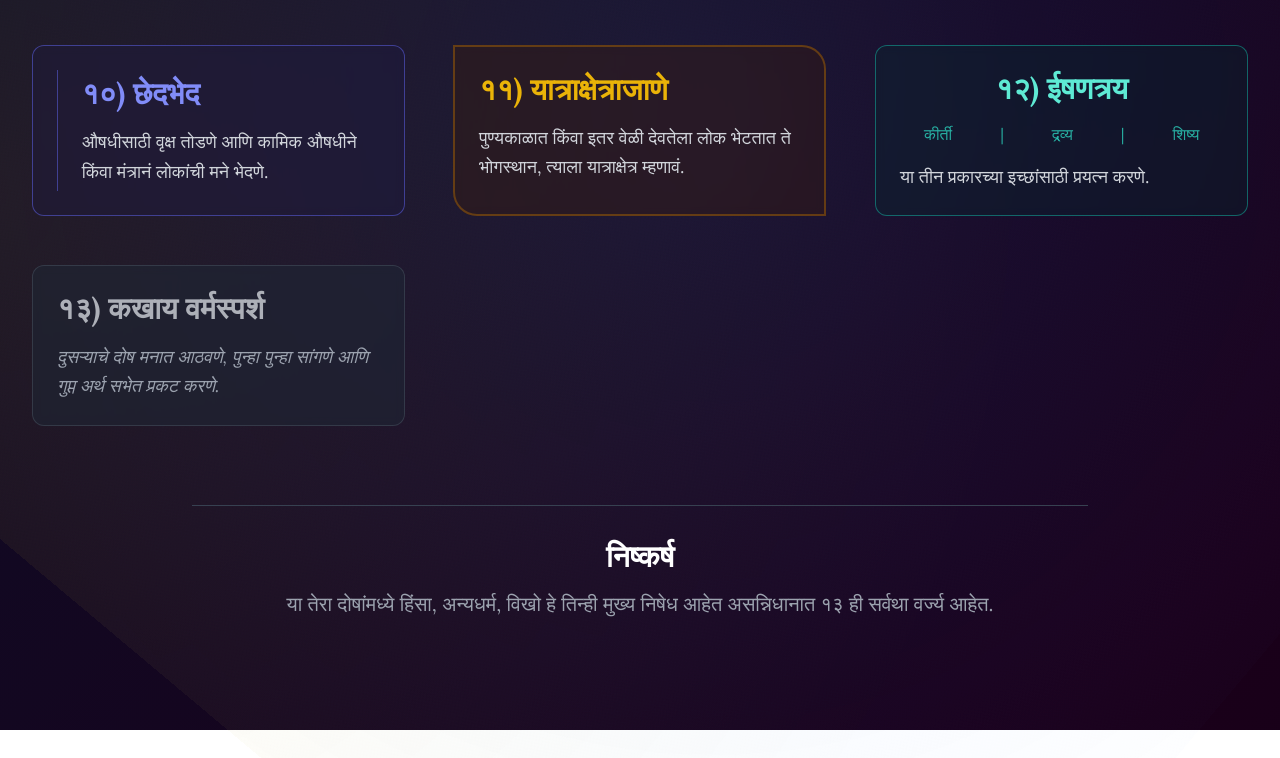
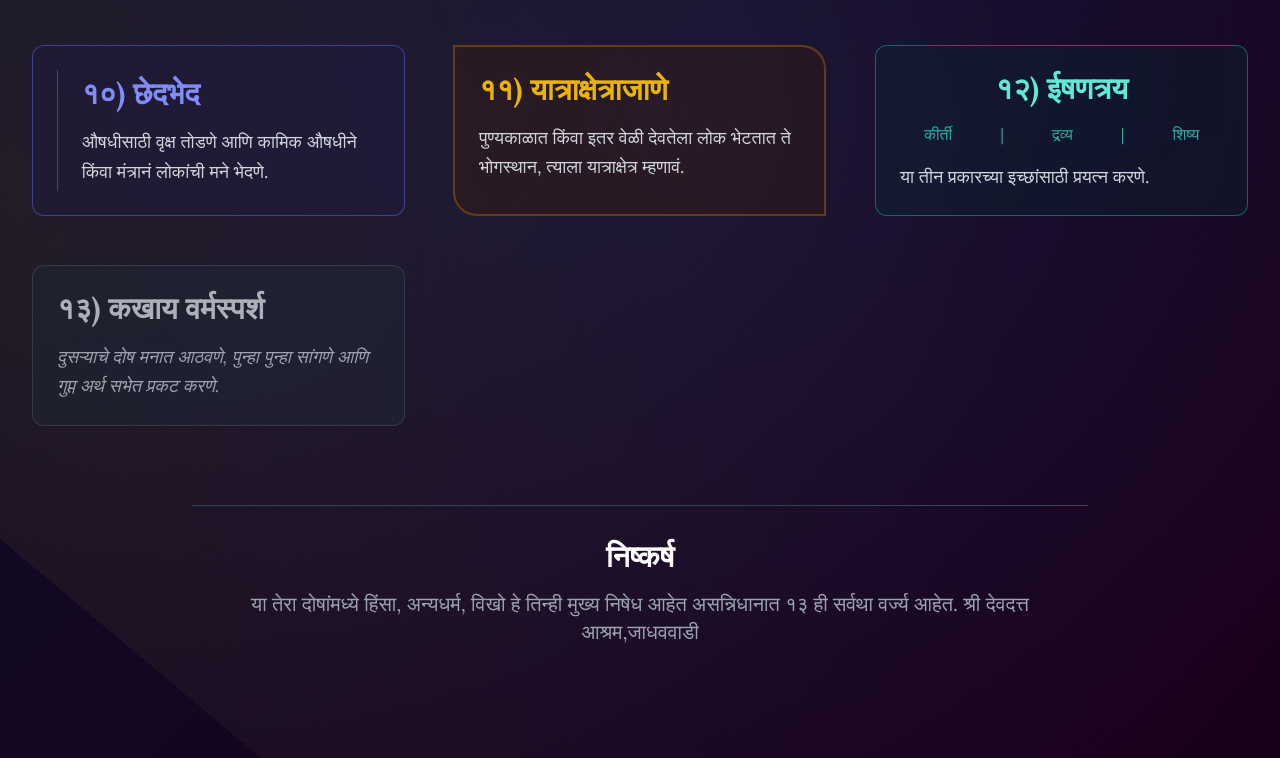
Before and after one commit to Rohanb2122/13-nishedh, a plain HTML site: page index.html in a window 1280 px wide. Shown: the part 995-1753 px from the top of the page. Before the commit the page ends 1725 px from the top, so only its background shows below. Drawn offline with nearby package versions, Linux system fonts and the light colour scheme.

Commit message:
Update index.html

```diff
--- a/index.html
+++ b/index.html
@@ -222,6 +222,7 @@
              <h3 class="text-2xl md:text-3xl text-white font-semibold mb-4">निष्कर्ष</h3>
              <p class="text-gray-400 text-lg md:text-xl leading-relaxed">
                  या तेरा दोषांमध्ये हिंसा, अन्यधर्म, विखो हे तिन्ही मुख्य निषेध आहेत असन्निधानात १३ ही सर्वथा वर्ज्य आहेत.
+                                            श्री देवदत्त आश्रम,जाधववाडी
              </p>
         </footer>
     </div>
```
